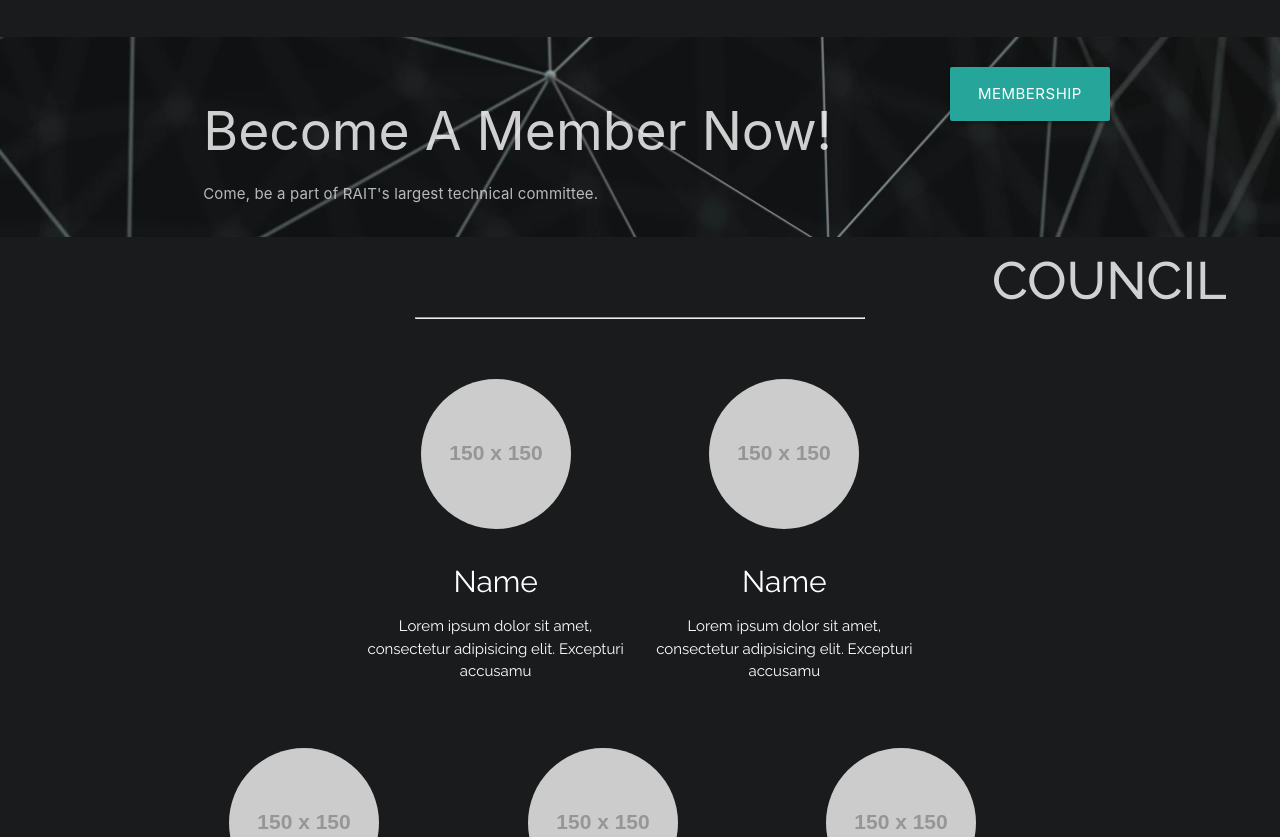
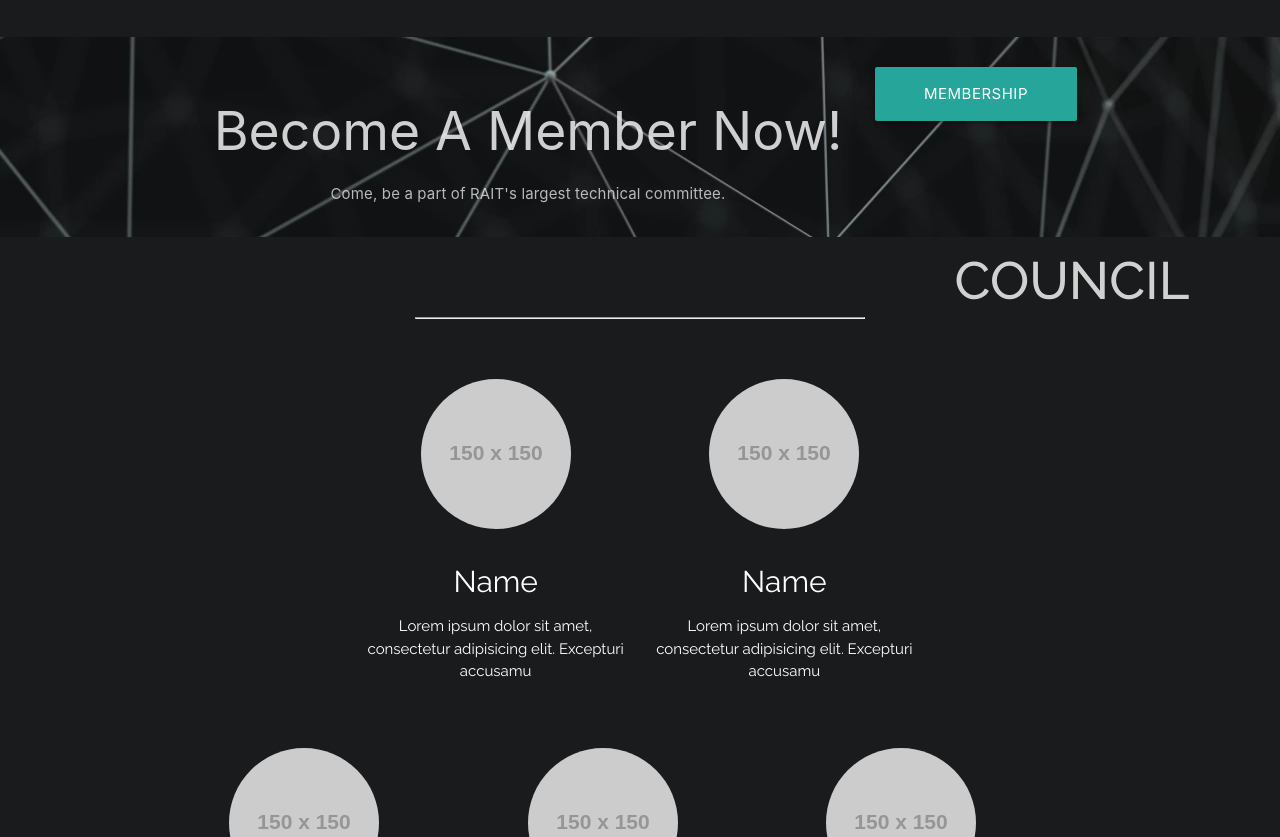
Before and after one commit to SudodevsHQ/csi-website, a plain HTML site: page index.html in a window 1280 px wide. Shown: the part 2943-3780 px from the top of the page. Drawn offline with nearby package versions, Linux system fonts and the light colour scheme; placeholder pictures from the web are drawn by us.

Commit message:
centeralign

```diff
--- a/assets/css/main.css
+++ b/assets/css/main.css
@@ -141,6 +141,7 @@ nav {
 }
 
 .cta {
+
     background-image: url("../img/banner.webp");
     background-repeat: no-repeat;
     background-size: cover;
--- a/index.html
+++ b/index.html
@@ -191,13 +191,13 @@
 
     <!--------------------------------------MEMBERSHIP CTA-------------------------------------------->
     <section class="cta">
-        <div class="container">
+        <div class="container center-align">
             <div class="row row-cta">
-                <div class="col m10 l10 s12">
+                <div class="col m9 l9 s12">
                     <h2>Become A Member Now!</h2>
                     <p>Come, be a part of RAIT's largest technical committee.</p>
                 </div>
-                <div class="col m2 l2 s12">
+                <div class="col m3 l3 s12 elem">
                         <a class="waves-effect waves-light btn-large">Membership Form</a>
                 </div>
             </div>
```
